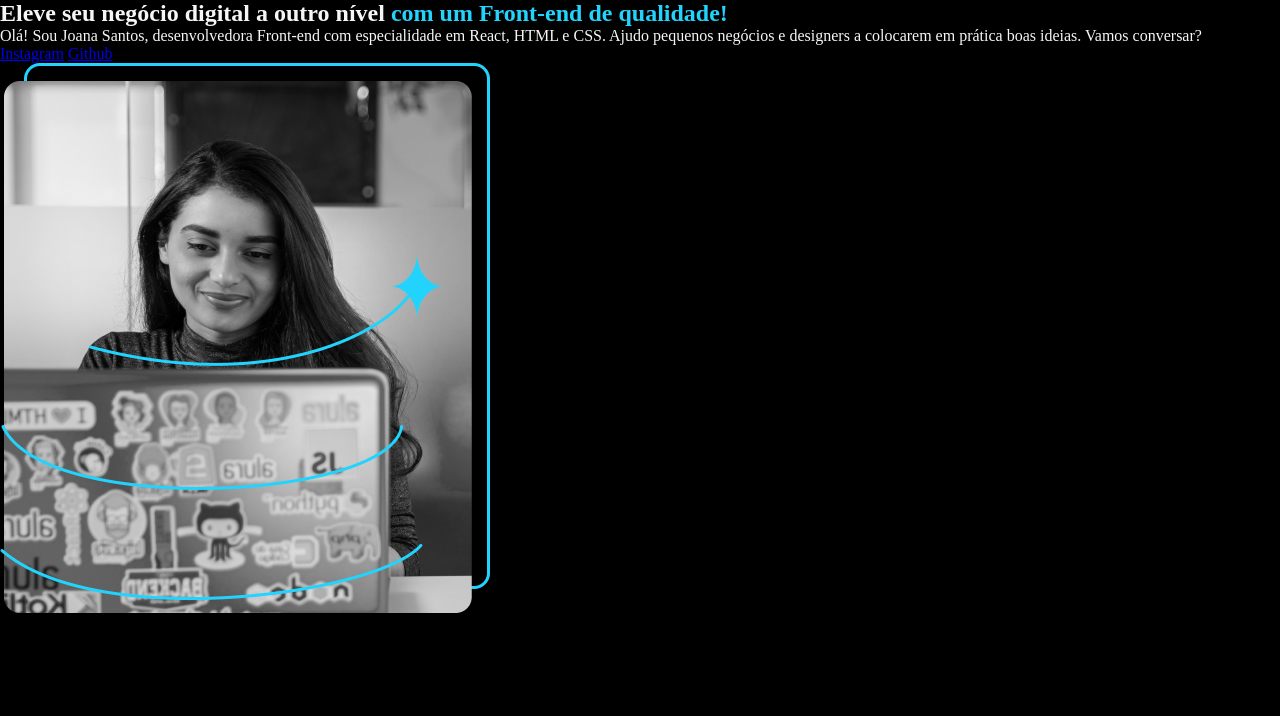
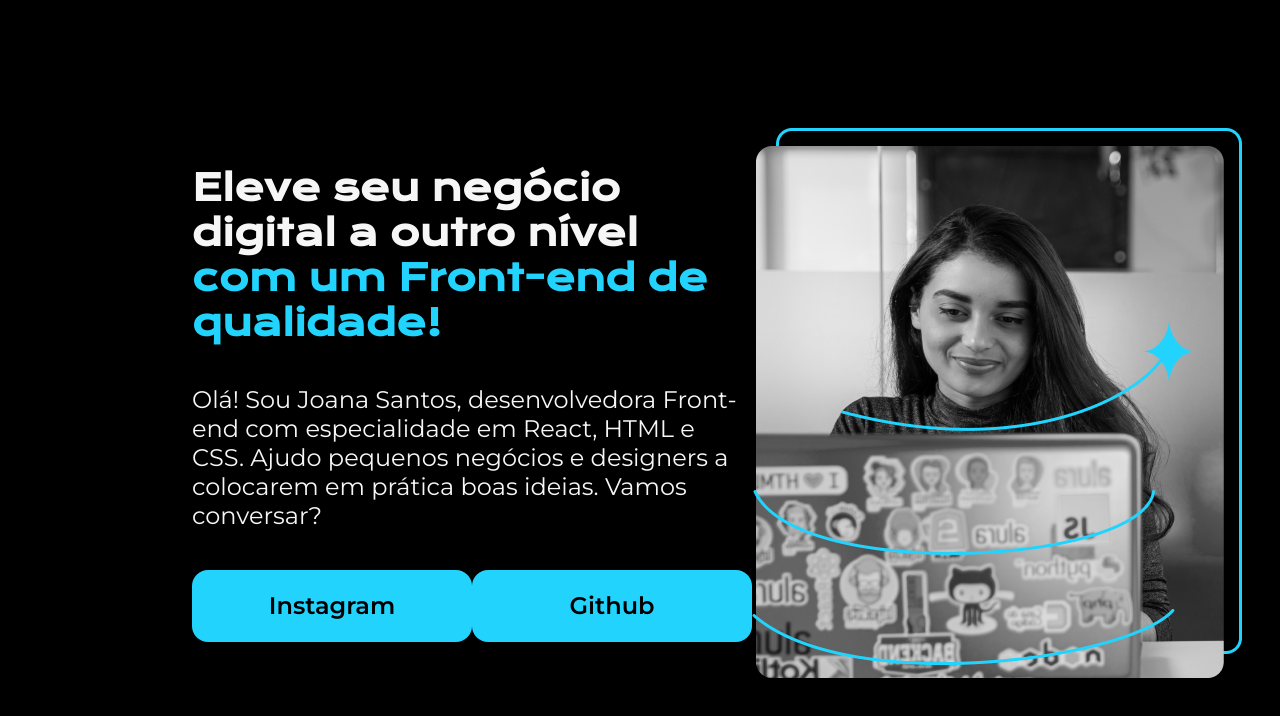
Before and after one commit to claraegler/Portifolio-Exemplo, a plain HTML site: page Portifolio Exemplo/index.html in a window 1280 px wide. Drawn offline with nearby package versions, Linux system fonts and the light colour scheme.

Commit message:
style.css

```diff
--- a/Portifolio Exemplo/style.css
+++ b/Portifolio Exemplo/style.css
@@ -1,9 +1,13 @@
-* {
+@import url('https://fonts.googleapis.com/css2?family=Krona+One&family=Montserrat:wght@400;600&display=swap');
+
+*{
     margin: 0;
     padding: 0;
 }
 
 body {
+    height: 100vh;
+    box-sizing: border-box;
     background-color: #000000;
     color: #F6F6F6;
 }
@@ -11,3 +15,45 @@
 .titulo_destaque {
     color: #22D4FD;
 }
+
+.apresentacao {
+    margin: 10% 15%;
+    display: flex;
+    align-items: center;
+    justify-content: space-between;
+}
+
+.apresentacao__conteudo {
+    width: 615px;
+    display: flex;
+    flex-direction: column;
+    gap: 40px;
+}
+
+.apresentacao__conteudo__titulo {
+    font-size: 36px;
+    font-family: 'Krona One', sans-serif;
+}
+
+.apresentacao__conteudo__texto {
+    font-size: 24px;
+    font-family: 'Montserrat', sans-serif;
+}
+
+.apresentacao__links {
+    display: flex;
+    justify-content: space-between;
+}
+
+.apresentacao__links__link {
+    background-color: #22D4FD;
+    width: 280px;
+    text-align: center;
+    border-radius: 16px;
+    font-size: 24px;
+    font-weight: 600;
+    padding: 21.5px 0;
+    text-decoration: none;
+    color: #000000;
+    font-family: 'Montserrat', sans-serif
+}
```
